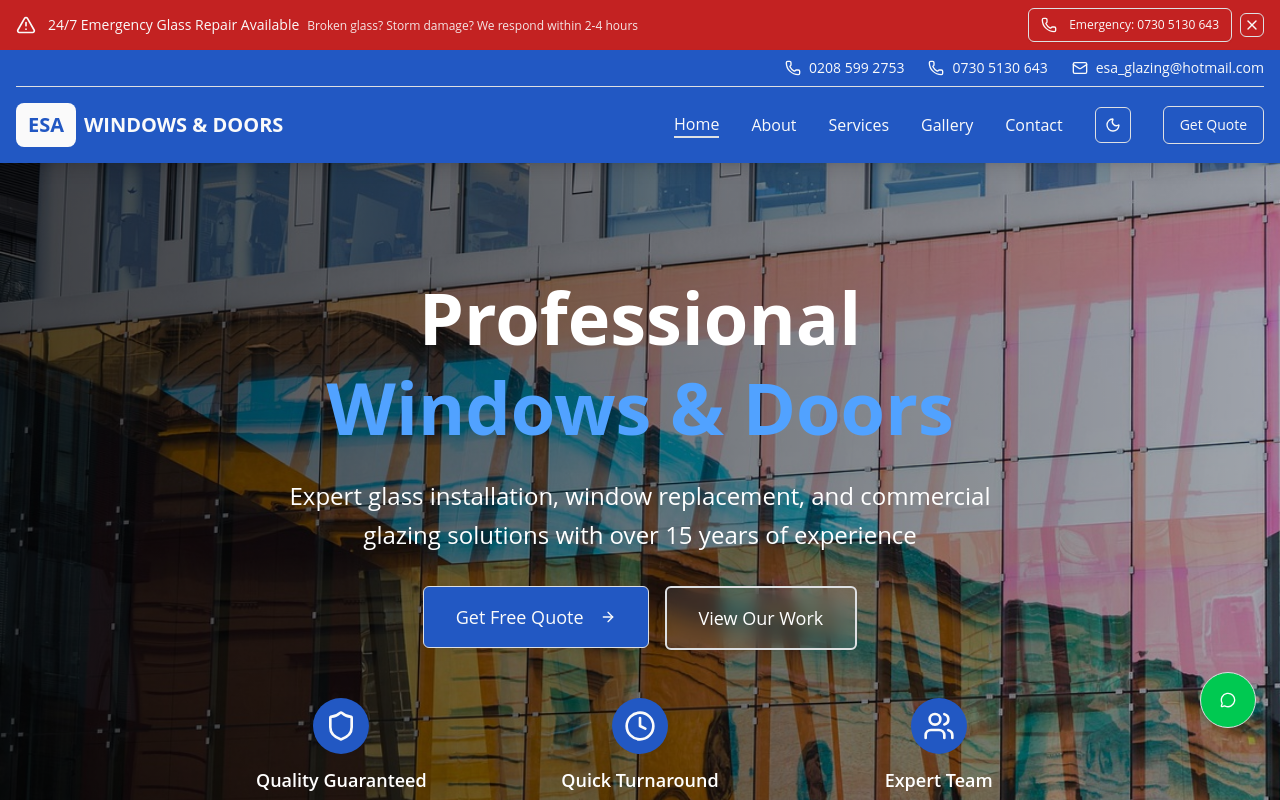
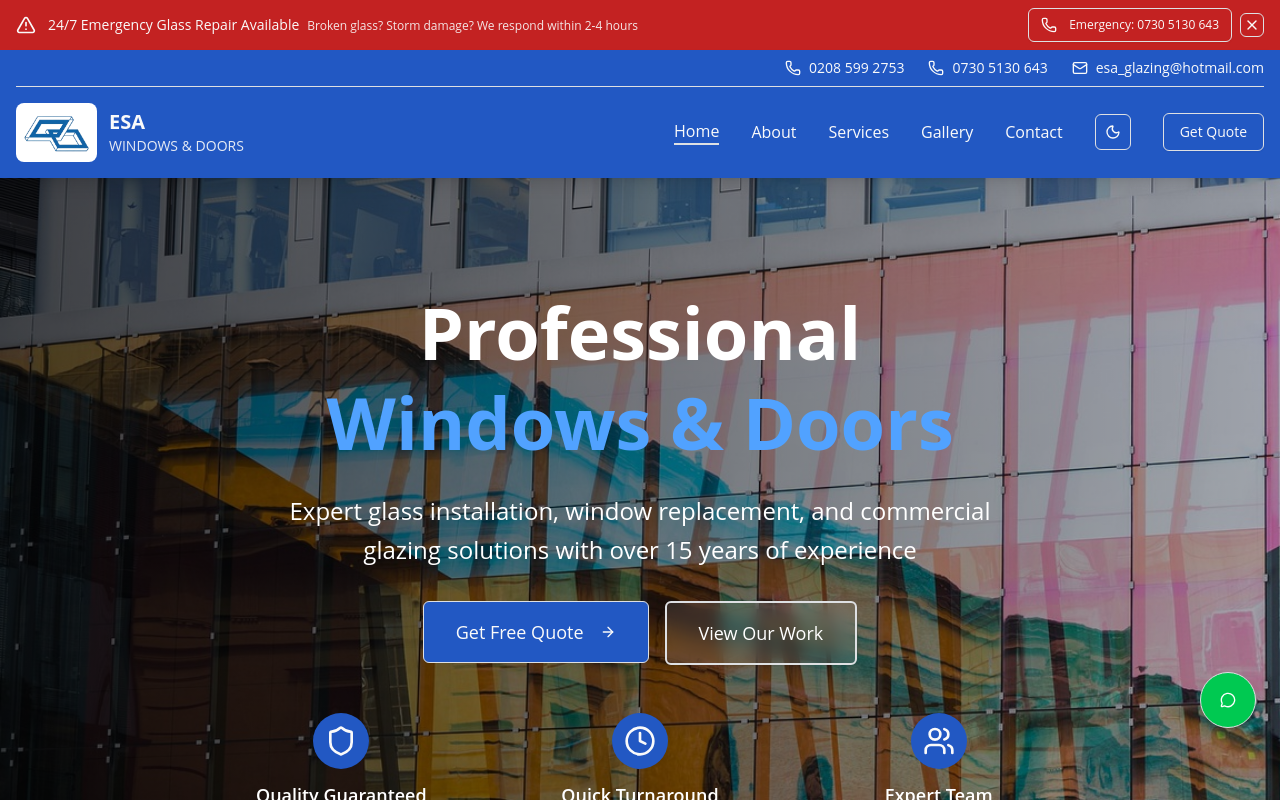
Before and after one commit to hassanali408/esa, a Next.js app: page / in a window 1280 px wide. Shown: the top 800 px of the page. Built offline with nearby package versions, Linux system fonts and the light colour scheme.

Commit message:
Enhance Header and Footer components by incorporating the ESA Windows & Doors logo; update layout for improved branding consistency across the application.

```diff
--- a/src/components/Footer.tsx
+++ b/src/components/Footer.tsx
@@ -1,6 +1,7 @@
 "use client";
 
 import Link from 'next/link';
+import Image from 'next/image';
 import {
   MapPin,
   Phone,
@@ -53,11 +54,20 @@ export default function Footer() {
           <div className="grid grid-cols-1 sm:grid-cols-2 lg:grid-cols-4 gap-6 md:gap-8">
             {/* Company info */}
             <div className="lg:col-span-1">
-              <div className="flex items-center gap-2 mb-6">
-                <div className="bg-primary-foreground text-primary px-3 py-2 rounded-lg font-bold text-xl">
-                  ESA
+              <div className="flex items-center gap-3 mb-6">
+                <div className="bg-white p-2 rounded-lg">
+                  <Image
+                    src="/stock_images/logo.png"
+                    alt="ESA Windows & Doors Logo"
+                    width={65}
+                    height={65}
+                    className="object-contain"
+                  />
                 </div>
-                <span className="text-xl font-bold">GLAZING</span>
+                <div className="flex flex-col">
+                  <span className="text-xl font-bold">ESA</span>
+                  <span className="text-sm font-medium opacity-90">WINDOWS & DOORS</span>
+                </div>
               </div>
               <p className="text-primary-foreground/80 mb-6 leading-relaxed">
                 Manufacturing and Installers of UPVC & Aluminium. All repair work with free quotations and quick services.
--- a/src/components/Header.tsx
+++ b/src/components/Header.tsx
@@ -2,6 +2,7 @@
 
 import { useState } from 'react';
 import Link from 'next/link';
+import Image from 'next/image';
 import { usePathname } from 'next/navigation';
 import { Button } from '@/components/ui/button';
 import { Menu, X, Phone, Mail } from 'lucide-react';
@@ -42,11 +43,20 @@ export default function Header() {
 
         {/* Main navigation */}
         <div className="flex items-center justify-between py-4">
-          <Link href="/" className="flex items-center gap-2">
-            <div className="bg-primary-foreground text-primary px-3 py-2 rounded-lg font-bold text-xl">
-              ESA
+          <Link href="/" className="flex items-center gap-3">
+            <div className="bg-white p-2 rounded-lg">
+              <Image
+                src="/stock_images/logo.png"
+                alt="ESA Windows & Doors Logo"
+                width={65}
+                height={65}
+                className="object-contain"
+              />
             </div>
-            <span className="text-xl font-bold">WINDOWS & DOORS</span>
+            <div className="flex flex-col">
+              <span className="text-xl font-bold">ESA</span>
+              <span className="text-sm font-medium opacity-90">WINDOWS & DOORS</span>
+            </div>
           </Link>
 
           {/* Desktop Navigation */}
```
Also changed, not shown: public/stock_images/logo.png (added).
